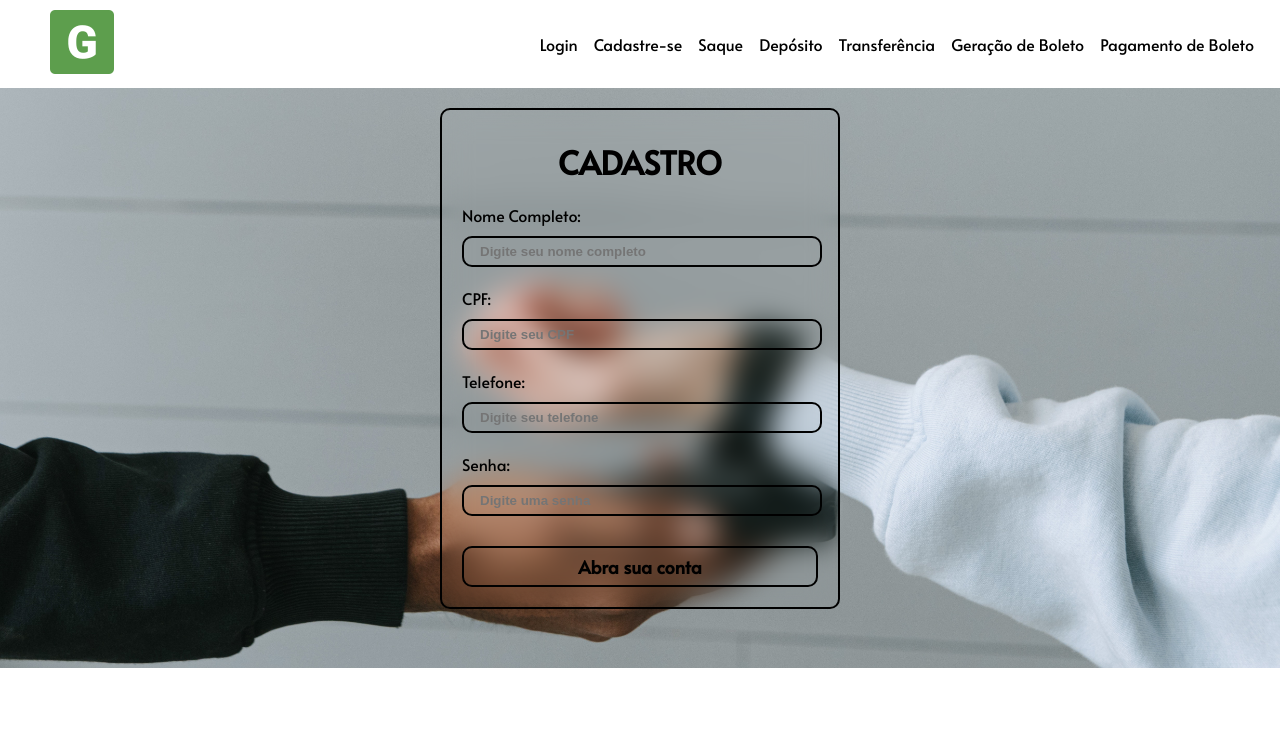
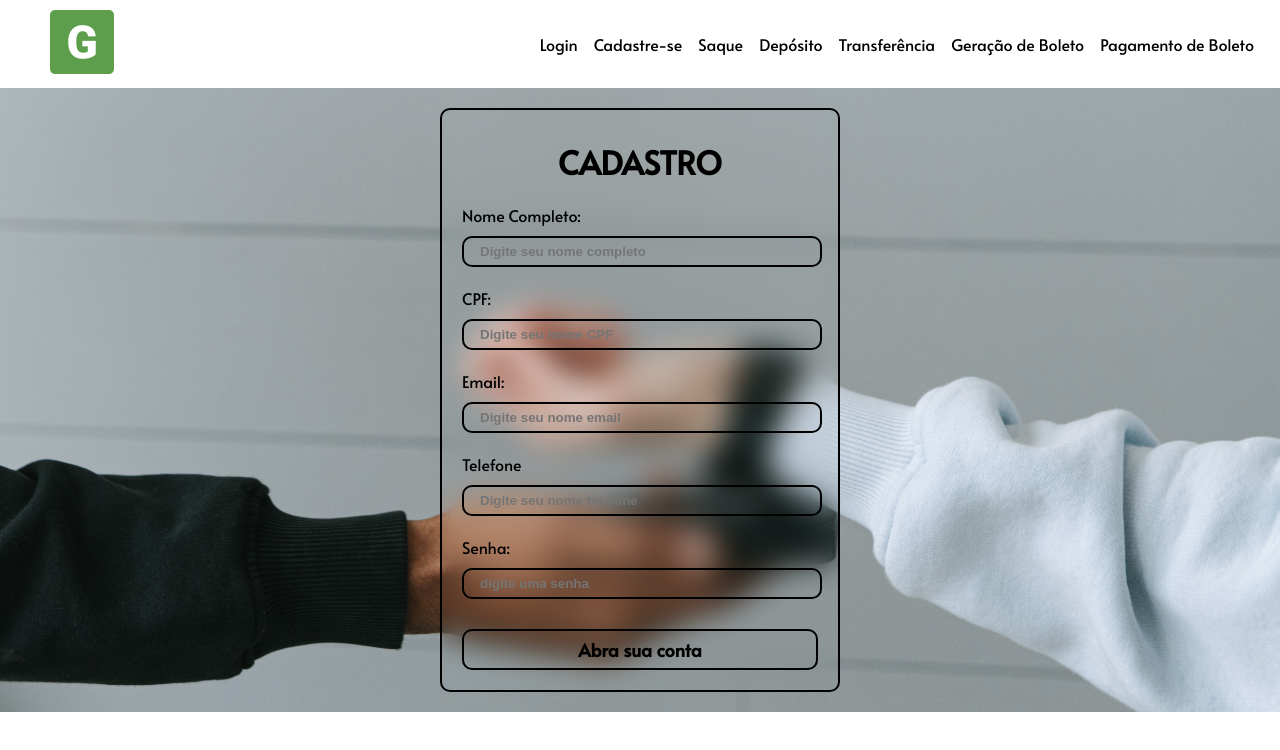
Before and after one commit to matheushnogueira/Projeto_GeneraBank, a React (Create React App) app in the folder generabank/: page /pessoapf in a window 1280 px wide. Shown: the top 750 px of the page. Built offline with nearby package versions, Linux system fonts and the light colour scheme.

Commit message:
atualização projeto

```diff
--- a/generabank/src/App.js
+++ b/generabank/src/App.js
@@ -1,5 +1,5 @@
 import './App.css';
-import {BrowserRouter, Routes, Route} from 'react-router-dom'
+import {BrowserRouter, Routes, Route, Navigate} from 'react-router-dom'
 
 //Components
 import NavBar from './components/NavBar/NavBar';
--- a/generabank/src/pages/Cadastro/Cadastro.module.css
+++ b/generabank/src/pages/Cadastro/Cadastro.module.css
@@ -6,7 +6,7 @@
     background-position: center;
     background-repeat: no-repeat;
     width: 100%;
-    height: 580px;
+    height: 100%;
     display: flex;
 }
 .card{
@@ -14,6 +14,7 @@
     width: 400px;
     margin: auto;
     margin-top: 150px;
+    margin-bottom: 175px;
     border: 2px solid black;
     padding: 20px;
     border-radius: 10px;
--- a/generabank/src/pages/Cadastro/PessoaPf.js
+++ b/generabank/src/pages/Cadastro/PessoaPf.js
@@ -1,5 +1,6 @@
 import React from 'react'
 import { NavLink } from 'react-router-dom'
+import { useState, useEffect } from 'react'
 import styles from './PessoaPf.module.css'
 
 const PessoaPf = () => {
@@ -12,17 +13,30 @@ const PessoaPf = () => {
         <h1>CADASTRO</h1>
 
         <div className={styles.inputs}>
-          <label htmlFor="name">Nome Completo:</label>
-          <input type="text" name="name" placeholder='Digite seu nome completo'/>
+          <label>
+            <span>Nome Completo:</span>
+            <input type="text" name="name" required placeholder='Digite seu nome completo'/>
+          </label>
 
-          <label htmlFor="cpf">CPF:</label>
-          <input type="text" name="cpf" placeholder='Digite seu CPF'/>
+          <label>
+            <span>CPF:</span>
+            <input type="number" name="cpf" required placeholder='Digite seu nome CPF'/>
+          </label>
 
-          <label htmlFor="telefone">Telefone:</label>
-          <input type="text" name="telefone" placeholder='Digite seu telefone'/>
+          <label>
+            <span>Email:</span>
+            <input type="email" name="email" required placeholder='Digite seu nome email'/>
+          </label>
 
-          <label htmlFor="senha">Senha:</label>
-          <input type="text" name="telefone" placeholder='Digite uma senha'/>
+          <label>
+            <span>Telefone</span>
+            <input type="number" name="telefone" required placeholder='Digite seu nome telefone'/>
+          </label>
+
+          <label>
+            <span>Senha:</span>
+            <input type="text" name="senha" required placeholder='digite uma senha'/>
+          </label>
         </div>
 
         <div className={styles.button}>
--- a/generabank/src/pages/Cadastro/PessoaPf.module.css
+++ b/generabank/src/pages/Cadastro/PessoaPf.module.css
@@ -6,13 +6,14 @@
     background-position: center;
     background-repeat: no-repeat;
     width: 100%;
-    height: 580px;
+    height: 100%;
     display: flex;
 }
 .card{
     width: 400px;
     margin: auto;
     margin-top: 20px;
+    margin-bottom: 20px;
     border: 2px solid black;
     padding: 20px;
     border-radius: 10px;
--- a/generabank/src/pages/Cadastro/PessoaPj.js
+++ b/generabank/src/pages/Cadastro/PessoaPj.js
@@ -1,5 +1,6 @@
 import React from 'react'
 import { NavLink } from 'react-router-dom'
+import { useState, useEffect } from 'react'
 import styles from './PessoaPj.module.css'
 
 const PessoaPj = () => {
@@ -13,24 +14,35 @@ const PessoaPj = () => {
         <h1>CADASTRO</h1>
 
         <div className={styles.inputs}>
-          <label htmlFor="cpf">CNPJ:</label>
-          <input type="text" name="cnpj" placeholder='Digite seu CNPJ'/>
+          <label>
+            <span>CNPJ:</span>
+            <input type="number" name="cnpj" placeholder='Digite seu CNPJ'/>
+          </label>
 
-          <label htmlFor="name">Nome Completo:</label>
-          <input type="text" name="name" placeholder='Digite seu nome completo'/>
+          <label>
+            <span>Nome Completo:</span>
+            <input type="text" name="name" placeholder='Digite seu nome completo'/>
+          </label>
 
-          <label htmlFor="name">Razão Social:</label>
-          <input type="text" name="razao" placeholder='Digite sua razão social'/>
+          <label>
+            <span>Razão Social:</span>
+            <input type="text" name="razao" placeholder='Digite sua razão social'/>
+          </label>
 
-          <label htmlFor="name">Nome da Empresa:</label>
-          <input type="text" name="empresa" placeholder='Digite os nome da empresa'/>
+          <label>
+            <span>Nome da Empresa:</span>
+            <input type="text" name="empresa" placeholder='Digite os nome da empresa'/>
+          </label>
 
-          <label htmlFor="telefone">Telefone:</label>
-          <input type="text" name="telefone" placeholder='Digite seu telefone'/>
+          <label >
+            <span>Email da empresa:</span>
+            <input type="email" name="email" placeholder='Digite o email da empresa'/>
+          </label>
 
-          <label htmlFor="senha">Senha:</label>
-          <input type="text" name="senha" placeholder='Digite uma senha'/>
-
+          <label>
+            <span>Senha:</span>
+            <input type="text" name="senha" placeholder='Digite uma senha'/>
+          </label>
         </div>
 
         <div className={styles.button}>
--- a/generabank/src/pages/Cadastro/PessoaPj.module.css
+++ b/generabank/src/pages/Cadastro/PessoaPj.module.css
@@ -13,6 +13,7 @@
     width: 400px;
     margin: auto;
     margin-top: 20px;
+    margin-bottom: 20px;
     border: 2px solid black;
     padding: 20px;
     border-radius: 10px;
--- a/generabank/src/pages/Home/Home.module.css
+++ b/generabank/src/pages/Home/Home.module.css
@@ -6,7 +6,7 @@
     background-position: center;
     background-repeat: no-repeat;
     width: 100%;
-    height: 580px;
+    height: 579px;
 }
 .text{
     display: flex;
--- a/generabank/src/pages/Login/Login.module.css
+++ b/generabank/src/pages/Login/Login.module.css
@@ -6,13 +6,14 @@
     background-position: center;
     background-repeat: no-repeat;
     width: 100%;
-    height: 580px;
+    height: 100%;
     display: flex;
 }
 .card{
     width: 400px;
     margin: auto;
-    margin-top: 80px;
+    margin-top: 100px;
+    margin-bottom: 99px;
     text-align: center;
     border: 2px solid black;
     padding: 20px;
```
